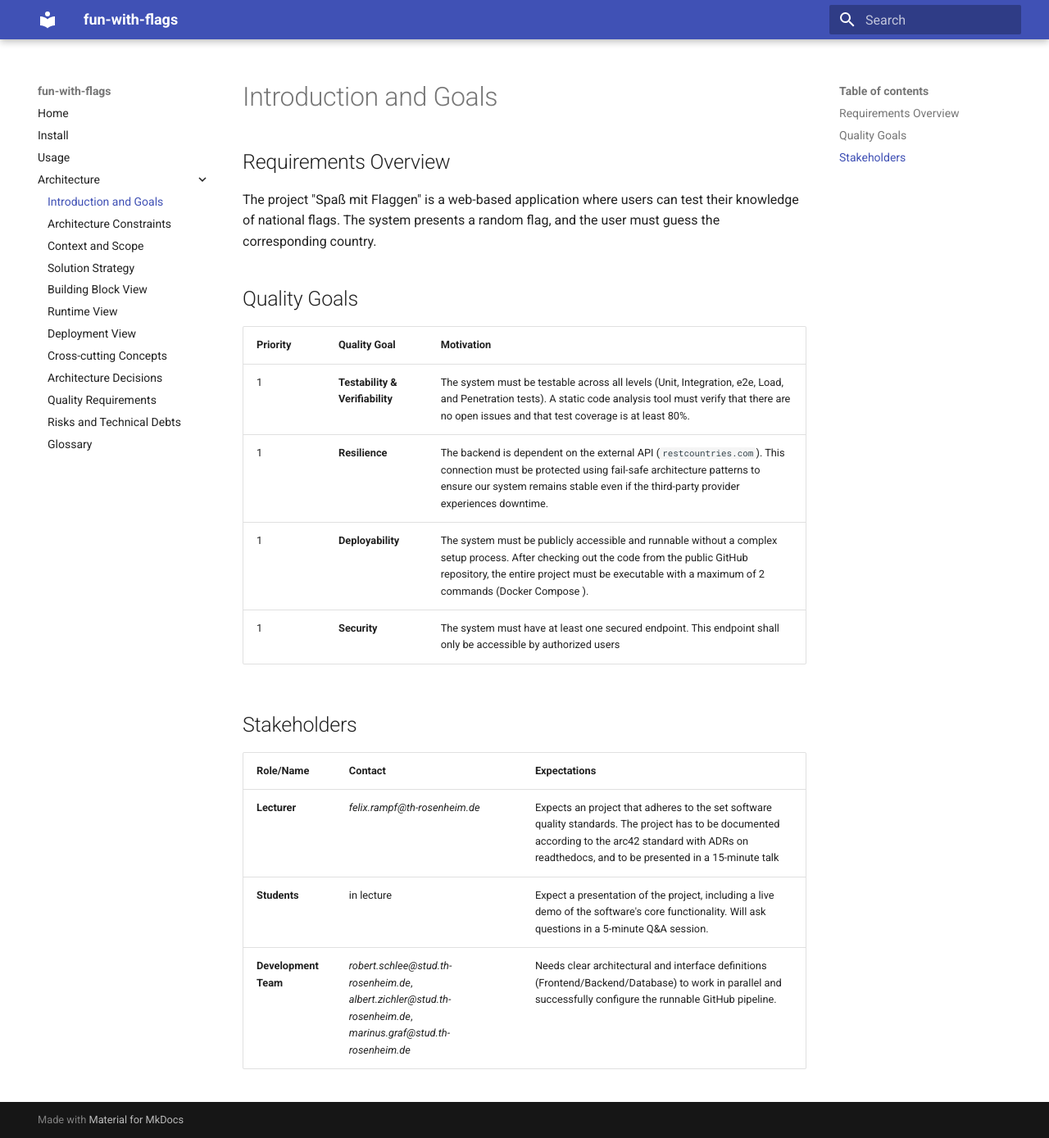
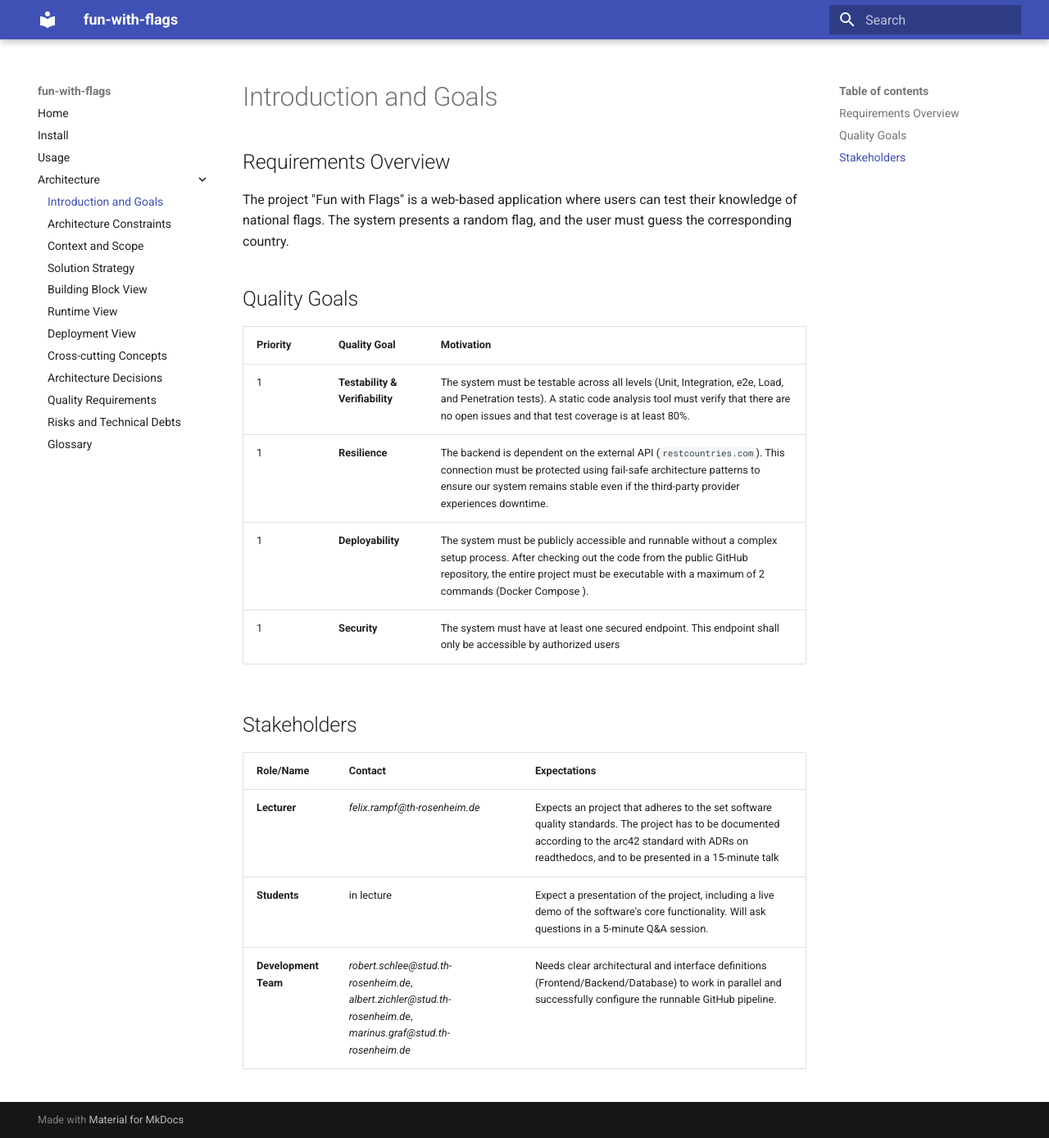
Before and after one commit to r0135tE1/sqs, an MkDocs documentation site: the page built from docs/architecture/01_introduction_and_goals.md, in a window 1280 px wide and 1389 px high. Shown: the whole window at 82% size. Built offline with MkDocs 1.6.1 and Material for MkDocs 9.7.7, drawn with Linux system fonts in a browser that asks for light colours.

Commit message:
Rename to Fun with Flags in 01_introduction_and_goals

```diff
--- a/docs/architecture/01_introduction_and_goals.md
+++ b/docs/architecture/01_introduction_and_goals.md
@@ -2,7 +2,7 @@
 
 ## Requirements Overview
 
-The project "Spaß mit Flaggen" is a web-based application where users can test their knowledge of national flags. The system presents a random flag, and the user must guess the corresponding country.
+The project "Fun with Flags" is a web-based application where users can test their knowledge of national flags. The system presents a random flag, and the user must guess the corresponding country.
 
 <!--Guests can play via a publicly accessible endpoint, while registered users can save their highscore streak in a database via a secured endpoint, that requires a login. The required flag and country data is dynamically fetched from an external service, called `restcountries.com`. In addition to the core functionality, the system is developed to meet the various quality standards that good software should have. This includes a documented test concept covering the complete test pyramid, a runnable GitHub pipeline, and static code analysis.-->
 
```
